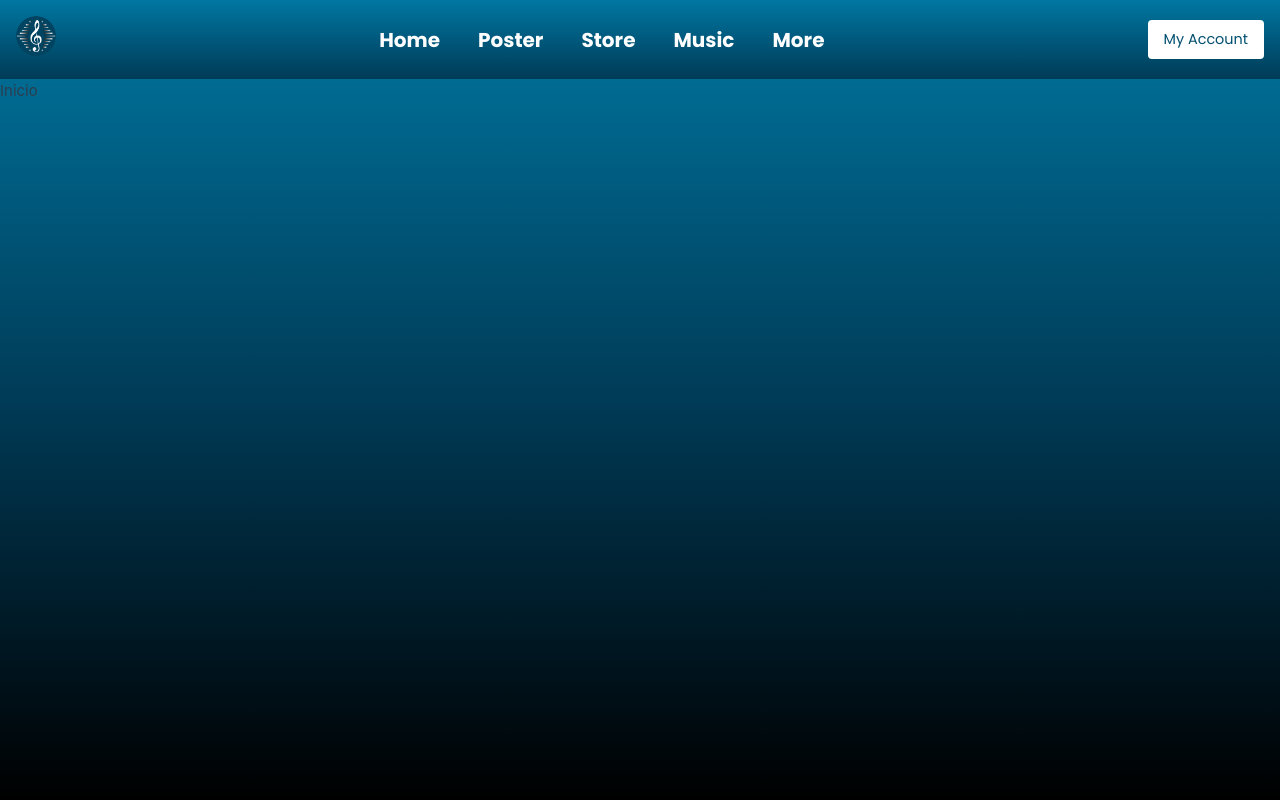
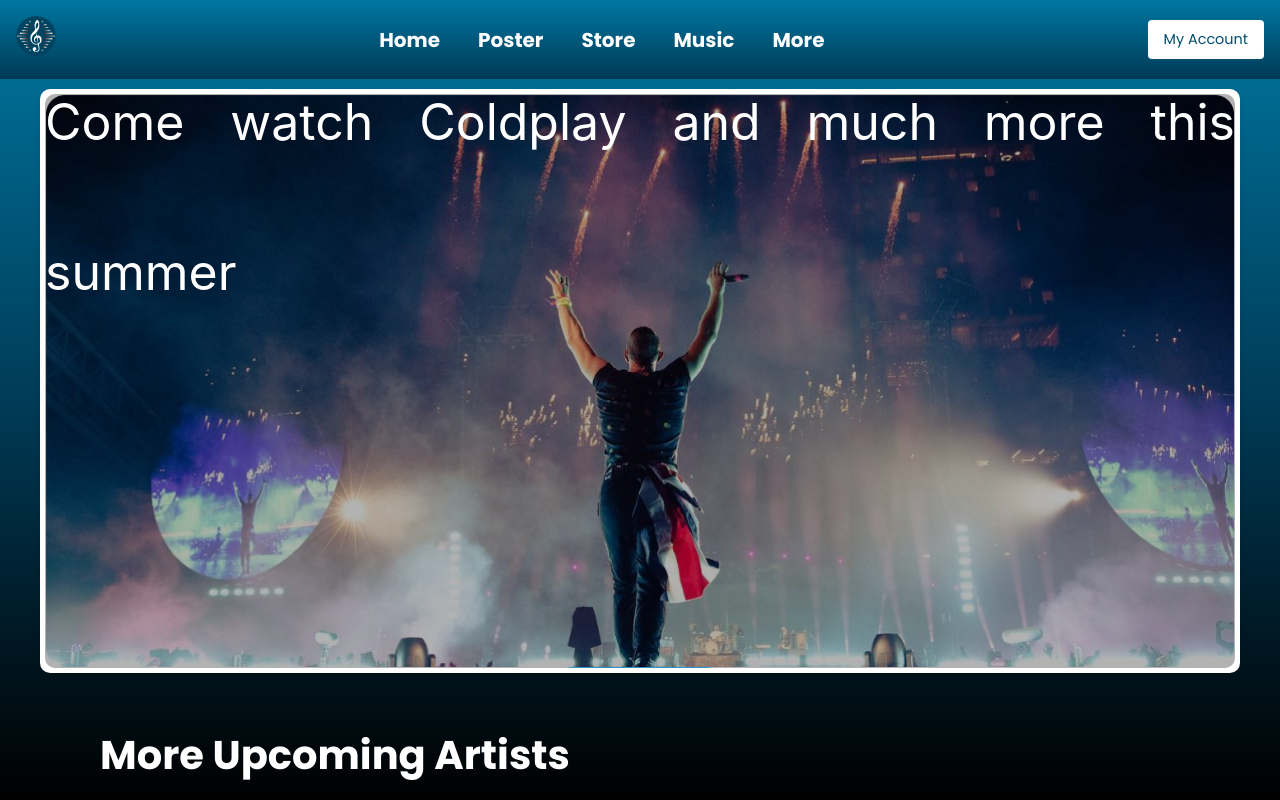
Before and after one commit to filipemoco55/vibe, a Vue app in the folder vue-project/: page / in a window 1280 px wide. Built offline with nearby package versions, Linux system fonts and the light colour scheme.

Commit message:
home(nao finalizada)

```diff
--- a/vue-project/src/views/HomeView.vue
+++ b/vue-project/src/views/HomeView.vue
@@ -4,61 +4,105 @@
 
 <template>
    <Navbar/>
-   <p>
-    Inicio
-   </p>
+
+
+    <div class="event-card">
+      <div class="event-image">
+        <img src="/src/assets/foto exemplo.png" alt=Event Background>
+        <div class="event-overlay">
+          <h2 class="event-title">Come watch Coldplay and much more this summer</h2>
+          <button class="buy-button">BUY NOW</button>
+        </div>
+      </div>
+    </div>
+    <div><h1 class="upcoming-artists">More Upcoming Artists</h1>
+    </div>
   </template>
 
+  <script>
+  export default {
+    name: "EventCard",
+  };
+  </script>
+
   <style scoped>
-
-.header {
-    display: flex;
-    justify-content: space-between;
-    align-items: center;
-    background-color: #004f6f;
+  .event-card {
+    text-align: center;
+    font-weight: Bold;
+    color: white;
+    background-color: white;
+    padding: 5px;
+    border-radius: 10px;
+    box-shadow: 0 4px 6px rgba(0, 0, 0, 0.1);
+    max-width: 1200px;
+    margin: 10px auto;
   }
 
-.nav a {
-    margin: 0 1rem;
-    color: white;
-    text-decoration: none;
+  .event-image {
+    position: relative;
+    border-radius: 10px;
+    overflow: hidden;
   }
 
-.account-button {
-    padding: 0.5rem 1rem;
-    background-color: white;
-    color: #004f6f;
-    border: none;
-    border-radius: 4px;
-    cursor: pointer;
+  .event-image img {
+    width: 100%;
+    display: block;
+    height: auto;
   }
 
-.upcoming-artists {
-    margin: 2rem;
-    text-align: center;
+  .event-overlay {
+    position: absolute;
+    top: 0;
+    left: 0;
+    right: 0;
+    bottom: 0;
+    display: flex;
+    flex-direction: column;
+    justify-content: center;
+    align-items: center;
+    background: rgba(0, 0, 0, 0.3);
+    color: white;
+    text-align: justify;
   }
 
-.artist-cards {
-    display: flex;
-    gap: 1rem;
-    justify-content: center;
-    flex-wrap: wrap;
+  .event-title {
+    font-size: 50px;
+    margin-bottom: 320px;
+    line-height: 3;
   }
 
-.artist-card {
-    background-color: #005a7a;
-    border-radius: 8px;
-    padding: 1rem;
-    text-align: center;
-    width: 150px;
+  .event-details {
+    font-size: 1em;
+    margin-bottom: 20px;
   }
 
-.artist-card img {
-    width: 100%;
-    border-radius: 50%;
+  .buy-button {
+
+    background-color: #0088ccb9;
+    color: rgb(255, 255, 255);
+    border: none;
+    padding: 15px 50px;
+    border-radius: 20px;
+    cursor: pointer;
+    font-size: 15px;
+    font-weight: medium;
+    transition: background-color 0.8s ease;
+    box-shadow: 0 2px 4px rgba(0, 0, 0, 0.2);
+    float: right;
   }
 
-.artist-card p {
-    margin-top: 0.5rem;
+  .buy-button:hover {
+    background-color: #003b57;
+    opacity: 0.7
   }
+
+  h1 {
+    font-family: 'Poppins', sans-serif;
+    color: white;
+    margin-top: 50px;
+    margin-left: 100px;
+    font-weight: bold;
+    font-size: 40px;
+}
+
   </style>
--- a/vue-project/src/views/LoginView.vue
+++ b/vue-project/src/views/LoginView.vue
@@ -52,8 +52,8 @@
   display: flex;
   margin: 0;
   padding: 0;
-  height: 98vh;
-  width: 99vw;
+  height: 99vh;
+  width: 100vw;
 }
 
 .background-section {
```
Also changed, not shown: vue-project/src/assets/foto exemplo.png (added). Lines whose indentation alone changed are shown as unchanged.
